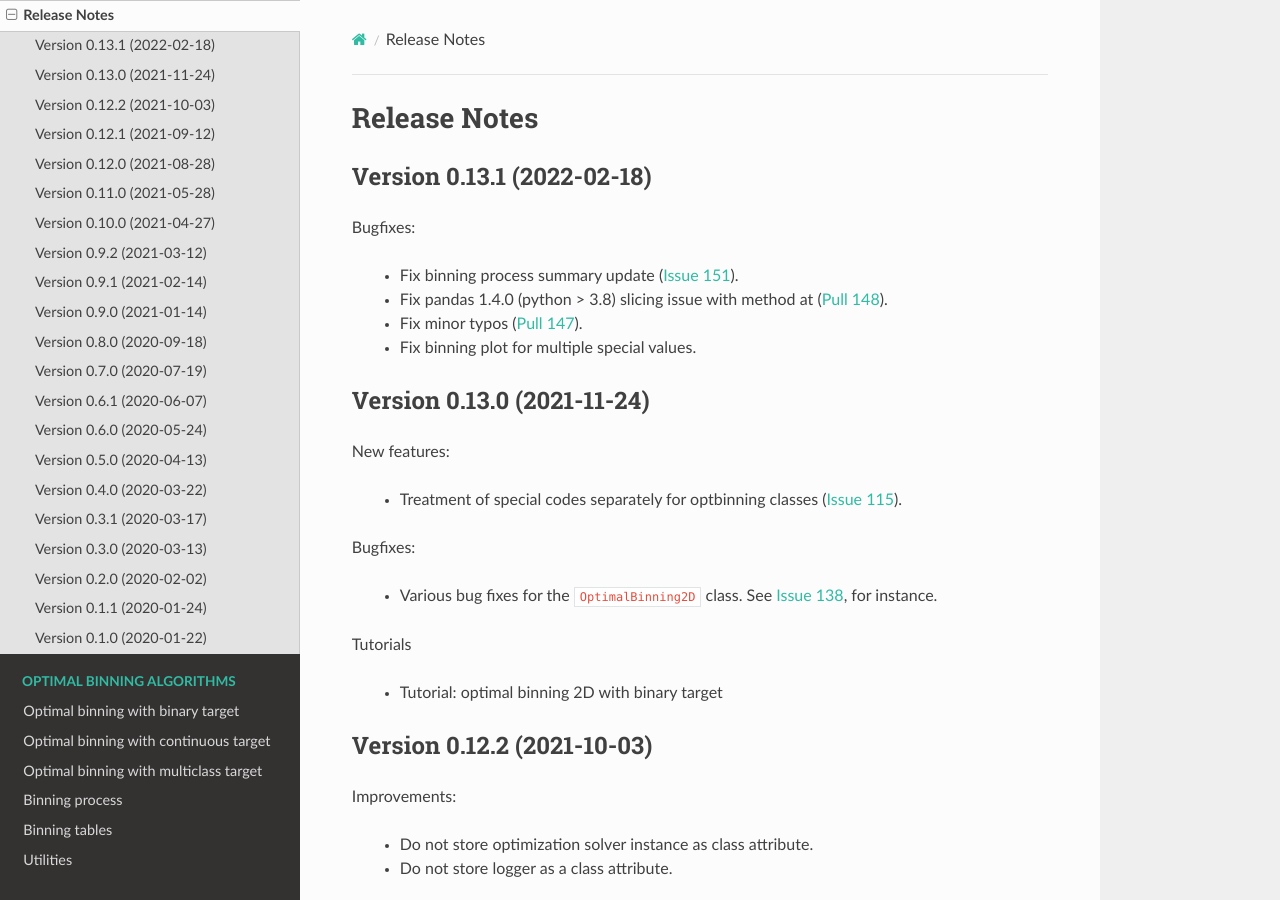
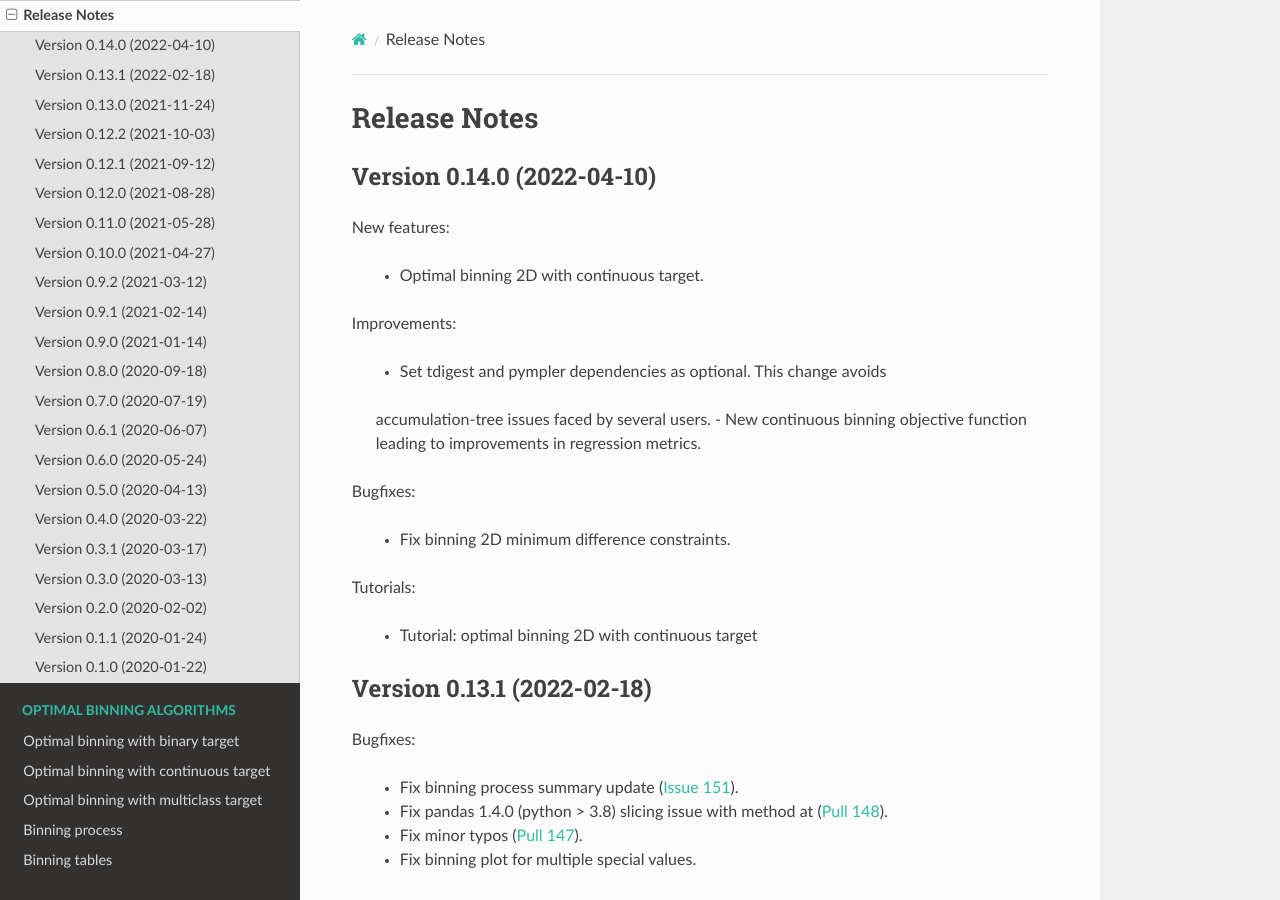
Before and after one commit to guillermo-navas-palencia/optbinning, a Sphinx documentation site: the page built from doc/source/release_notes.rst, in a window 1280 px wide and 900 px high. Built offline with Sphinx 7.4.7 and the Read the Docs theme 2.0.0, drawn with Linux system fonts in a browser that asks for light colours.

Commit message:
Update README and release notes

```diff
--- a/README.rst
+++ b/README.rst
@@ -81,6 +81,7 @@ OptBinning requires
 * scipy (>=1.6.0)
 
 OptBinning[distributed] requires additional packages
+
 * pympler
 * tdigest
 
@@ -228,7 +229,7 @@ Print overview information about the options settings, problem statistics, and t
 
 .. code-block:: text
 
-   optbinning (Version 0.13.1)
+   optbinning (Version 0.14.0)
    Copyright (c) 2019-2022 Guillermo Navas-Palencia, Apache License 2.0
 
      Begin options
@@ -396,7 +397,7 @@ and the number of selected variables after the binning process.
 
 .. code-block:: text
 
-   optbinning (Version 0.13.1)
+   optbinning (Version 0.14.0)
    Copyright (c) 2019-2022 Guillermo Navas-Palencia, Apache License 2.0
 
      Begin options
--- a/doc/source/release_notes.rst
+++ b/doc/source/release_notes.rst
@@ -1,5 +1,28 @@
 Release Notes
 =============
+
+Version 0.14.0 (2022-04-10)
+---------------------------
+
+New features:
+
+   - Optimal binning 2D with continuous target.
+
+Improvements:
+
+   - Set tdigest and pympler dependencies as optional. This change avoids
+   accumulation-tree issues faced by several users.
+   - New continuous binning objective function leading to improvements
+   in regression metrics.
+
+Bugfixes:
+
+   - Fix binning 2D minimum difference constraints.
+
+
+Tutorials:
+
+   - Tutorial: optimal binning 2D with continuous target
 
 
 Version 0.13.1 (2022-02-18)
```
